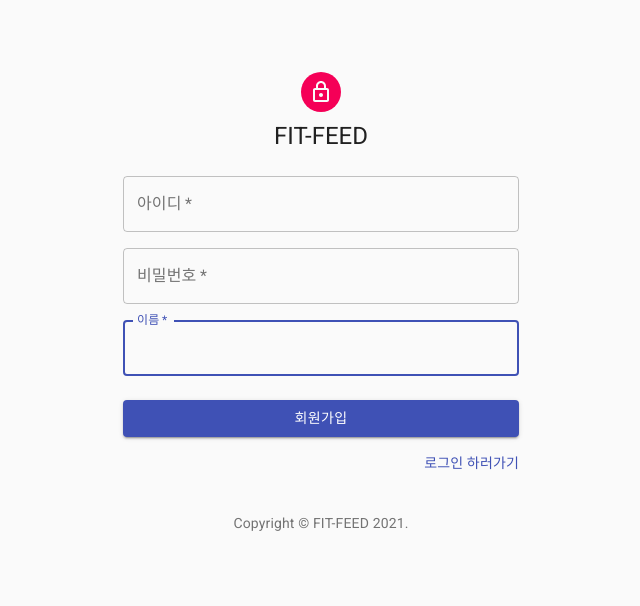
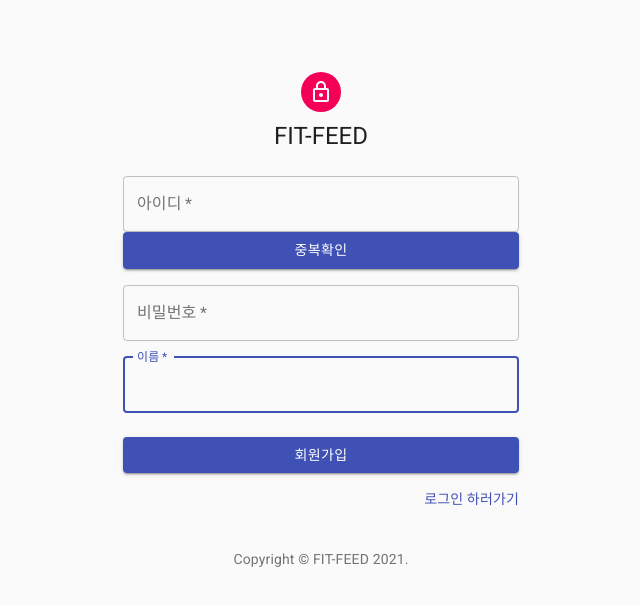
Before and after one commit to asd147asd147/FIT-FEED, a React (Create React App) app in the folder fit-feed/: page /signup in a window 1280 px wide. Shown: the top 606 px of the page, without its empty margins (319-959 px from the left). Built offline with nearby package versions, Linux system fonts and the light colour scheme.

Commit message:
no message

```diff
--- a/fit-feed/src/SignUp.js
+++ b/fit-feed/src/SignUp.js
@@ -1,4 +1,4 @@
-import React from 'react';
+import React, { useState } from 'react';
 import Avatar from '@material-ui/core/Avatar';
 import Button from '@material-ui/core/Button';
 import CssBaseline from '@material-ui/core/CssBaseline';
@@ -77,10 +77,6 @@ function handleSubmit(event) {
   }
 }
 
-function handleChange(event){
-  console.log(event.target.value)
-}
-
 export default function SignUp() {
   const classes = useStyles();
   return (
@@ -99,12 +95,21 @@ export default function SignUp() {
               <TextField
                 variant="outlined"
                 required
+                id="id"
                 fullWidth
-                id="id"
                 label="아이디"
                 name="id"
                 autoComplete="id"
               />
+              <Button
+                type="button"
+                variant="contained"
+                fullWidth
+                color="primary"
+                className={classes.overlap}
+              >
+                중복확인
+              </Button>
             </Grid>
             <Grid item xs={12}>
               <TextField
```
